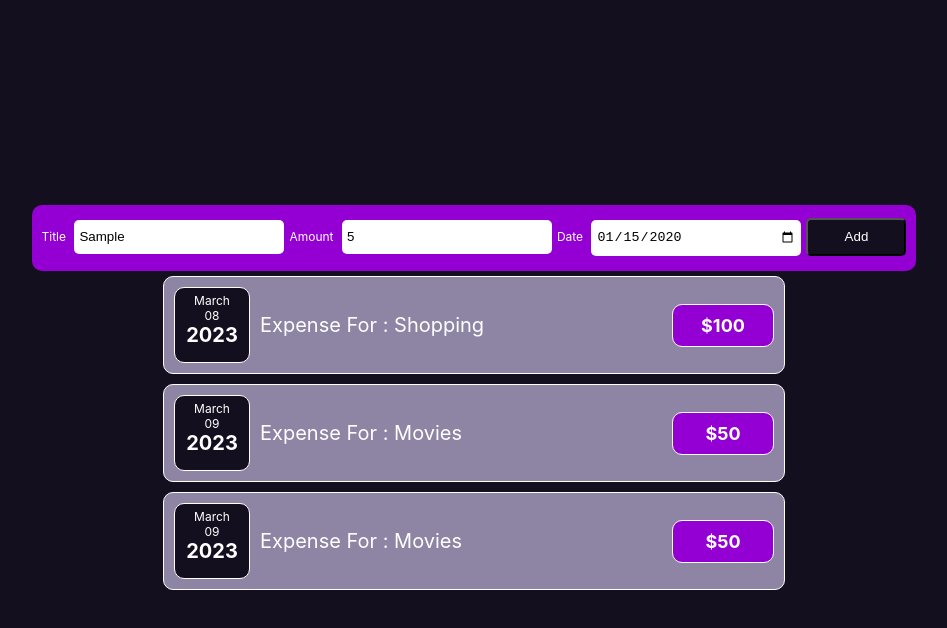
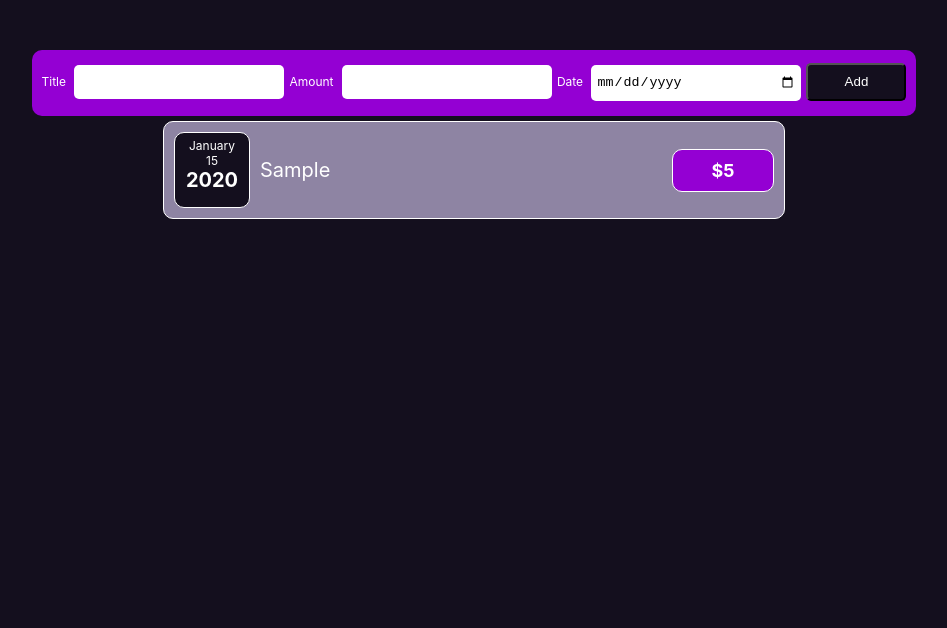
Before and after one commit to pawankrprasad/react-app-practical, a React (Create React App) app: page / in a window 1280 px wide. Both pictures are taken after typing "Sample", "5", "2020-01-15" into the empty fields and a click on the button "Add". Shown: the top 628 px of the page, without its empty margins (166-1113 px from the left). Built offline with nearby package versions, Linux system fonts and the light colour scheme.

Commit message:
managing state

```diff
--- a/src/App.css
+++ b/src/App.css
@@ -3,6 +3,6 @@
   display: flex;
   flex-direction: column;
   align-items: center;
-  justify-content: center;
   color: white;
+  margin-top: 50px;
 }
--- a/src/Expenses/AddExpense.js
+++ b/src/Expenses/AddExpense.js
@@ -2,33 +2,34 @@ import { useState } from "react";
 
 const AddExpense = (props) =>{
 
-    const [title, setTitle ] =   useState("");
-    const [amount, setAmount ] =   useState("");
-    const [date, setDate ] =   useState("");
-
-    const onClickHandler =() => {
+    const defaultExpense = {
+        title:"",
+        amount:"",
+        date:""
     }
 
-    const handleOnTitleChange = (event)=> {
-        setTitle(event.target.value);
+    const [expnese, setExpense] = useState(defaultExpense)
+
+    const onClickHandler =(event) => {
+        event.preventDefault();
+
+        props.onSubmit(expnese);
+        setExpense(defaultExpense)
+
     }
 
-    const handleOnAmountChange = (event)=> {
-        setAmount(event.target.value);
-    };
-
-
-    const handleOnDateChange = (event)=> {
-        setDate(event.target.value);
-    };
+    const handleInputChange = (event, field) => setExpense({...expnese, [field]: event.target.value })
 
 
     return(
         <div className="expense_add_expense">
-          Title <input type="text" onChange={handleOnTitleChange} value={title}></input>
-          Amount <input type="number" onChange={handleOnAmountChange} value={amount}></input>
-          Date <input type="date" onChange={handleOnDateChange} value={date}></input>
-           <button onClick={onClickHandler}>Add</button>
+            <form onSubmit={onClickHandler} >
+            Title <input type="text" onChange={ (e) => handleInputChange(e, 'title')} value={expnese.title}></input>
+            Amount <input type="number" onChange={(e)=> handleInputChange(e, 'amount')} value={expnese.amount}></input>
+            Date <input type="date" onChange={(e)=> handleInputChange(e, 'date')} value={expnese.date}></input>
+            <button type="submit" >Add</button>
+            </form>
+
         </div>
     )
 }
--- a/src/Expenses/ExpenseItem.js
+++ b/src/Expenses/ExpenseItem.js
@@ -1,20 +1,26 @@
 import moment from 'moment';
 
 
-const ExpenseItem = (props) => {
 
-    const { expense } = props;
+const ExpenseDate = ({date}) => {
+    return (
+        <div className='expense_item_date boarder_white radius_10'>
+            <span> {moment(new Date(date)).format('MMMM')} </span>
+            <span>{moment(new Date(date)).format('DD')}</span>
+            <span className='expense_item_date_day'>{moment(new Date(date)).format('YYYY')}</span>
+        </div>
+    )
+}
 
+
+
+const ExpenseItem = ({ expense }) => {
     return (
         <>
             <div className="expense_item_strip radius_10 padding_10 boarder_white">
-                <div className='expense_item_date boarder_white radius_10'>
-                    <span> { moment(new Date(expense.date)).format('MMMM') } </span>
-                    <span>{ moment(new Date(expense.date)).format('DD') }</span>
-                    <span className='expense_item_date_day'>{ moment(new Date(expense.date)).format('YYYY') }</span>
-                </div>
-                <div className='expense_item_title'> Expense For : {expense.title}</div>
-                <div className='expense_item_amount boarder_white radius_10 padding_10'>{expense.amount}</div>
+                <ExpenseDate date={expense.date}/>
+                <div className='expense_item_title'> {expense.title}</div>
+                <div className='expense_item_amount boarder_white radius_10 padding_10'>${expense.amount}</div>
             </div>
      </>
     )
--- a/src/Expenses/Expenses.js
+++ b/src/Expenses/Expenses.js
@@ -2,28 +2,20 @@ import AddExpense from "./AddExpense";
 import ExpenseItem from "./ExpenseItem";
 
 import './Expense.css'
-
-const expenses = [
-    {date: "03/08/2023" ,  title: "Shopping", amount:"$100"},
-    {date: "03/09/2023" ,  title: "Movies", amount:"$50"},
-    {date: "03/09/2023" ,  title: "Movies", amount:"$50"},
-]
+import { useState } from "react";
 
 
-const Result = expenses.map(item=>{
-    return (<ExpenseItem  expense={item}/>)
-})
+const Expenses = () =>{
 
-const onNewExpenseAdd = (expense) => {
-    expenses.push(expense)
-    console.log(expenses);
-}
+   const [expenses, setExpenses] =  useState([])
+   const onNewExpenseAdd = (expense) => setExpenses([...expenses, expense])
 
-const Expenses = () =>{
     return(
         <>
-        <AddExpense onExpenseAdd={onNewExpenseAdd}/>
-        {Result}
+        <AddExpense onSubmit = {onNewExpenseAdd} />
+        {expenses.map(item=>{
+            return (<ExpenseItem  expense={item}/>)
+        })}
         </>
 
     )
```
Also changed, not shown: playground.js (+39 -16 lines).
